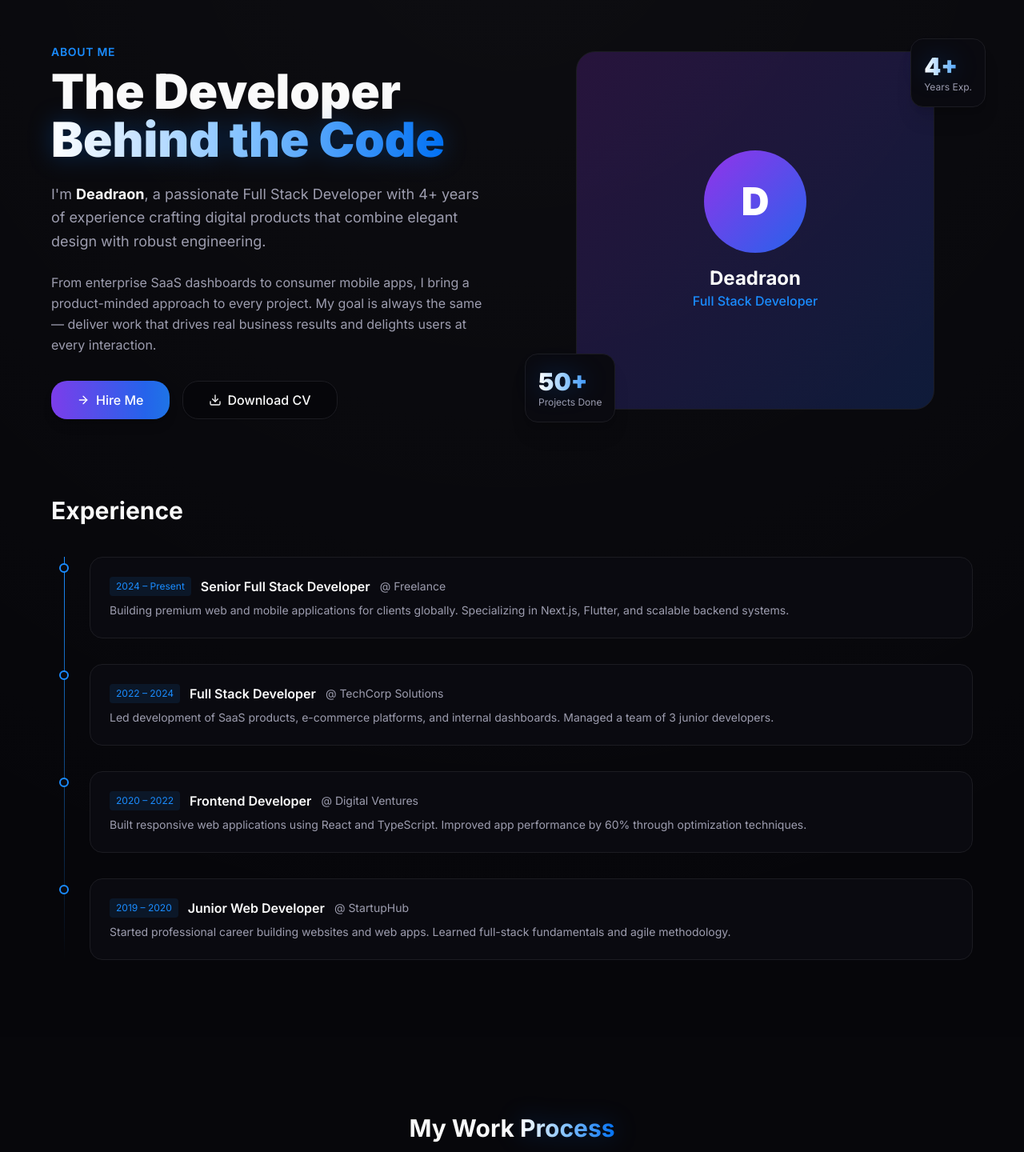
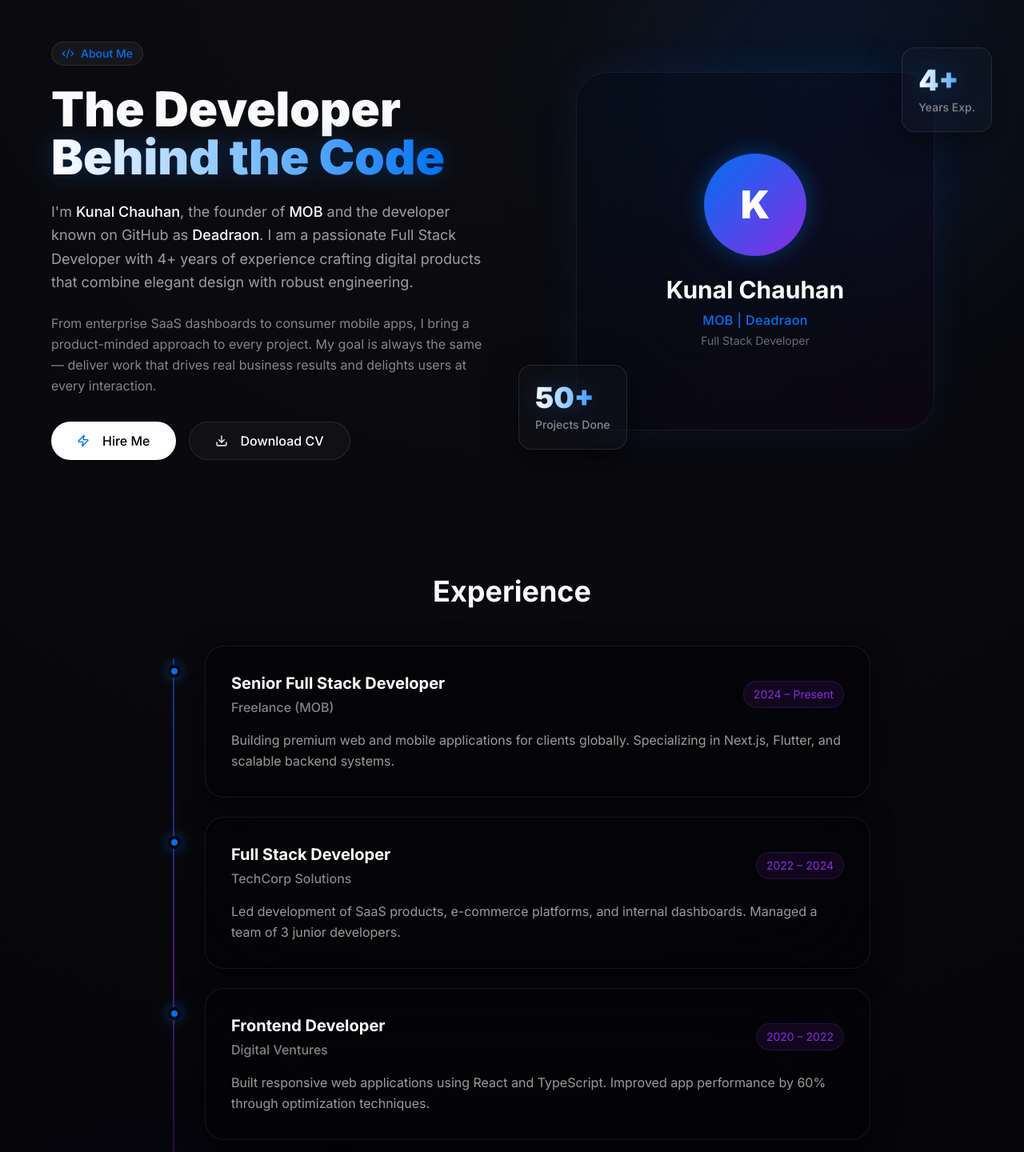
Before and after one commit to Deadraon/Deadraon.github.io, a Next.js app: page /about in a window 1280 px wide. Shown: the part 140-1580 px from the top of the page at 80% size. Built offline with nearby package versions, Linux system fonts and the light colour scheme; no server answers.

Commit message:
feat: update about section with personal info and apply SaaS AI theme

```diff
--- a/src/app/(public)/about/page.tsx
+++ b/src/app/(public)/about/page.tsx
@@ -1,12 +1,12 @@
 import { Metadata } from "next";
 import Link from "next/link";
 import { Button } from "@/components/ui/button";
-import { Download, ArrowRight, CheckCircle } from "lucide-react";
+import { Download, ArrowRight, Code2, Zap } from "lucide-react";
 
-export const metadata: Metadata = { title: "About — Deadraon" };
+export const metadata: Metadata = { title: "About — Kunal Chauhan | MOB" };
 
 const experience = [
-  { year: "2024 – Present", role: "Senior Full Stack Developer", company: "Freelance", desc: "Building premium web and mobile applications for clients globally. Specializing in Next.js, Flutter, and scalable backend systems." },
+  { year: "2024 – Present", role: "Senior Full Stack Developer", company: "Freelance (MOB)", desc: "Building premium web and mobile applications for clients globally. Specializing in Next.js, Flutter, and scalable backend systems." },
   { year: "2022 – 2024", role: "Full Stack Developer", company: "TechCorp Solutions", desc: "Led development of SaaS products, e-commerce platforms, and internal dashboards. Managed a team of 3 junior developers." },
   { year: "2020 – 2022", role: "Frontend Developer", company: "Digital Ventures", desc: "Built responsive web applications using React and TypeScript. Improved app performance by 60% through optimization techniques." },
   { year: "2019 – 2020", role: "Junior Web Developer", company: "StartupHub", desc: "Started professional career building websites and web apps. Learned full-stack fundamentals and agile methodology." },
@@ -23,72 +23,82 @@
 
 export default function AboutPage() {
   return (
-    <div className="pt-24">
+    <div className="pt-24 relative overflow-hidden">
+      {/* SaaS AI Background Glows */}
+      <div className="absolute top-0 right-0 w-[500px] h-[500px] bg-[#0070F3]/10 rounded-full blur-[100px] pointer-events-none" />
+      <div className="absolute bottom-1/4 left-0 w-[400px] h-[400px] bg-[#8A2BE2]/10 rounded-full blur-[100px] pointer-events-none" />
+
       {/* Hero */}
-      <section className="section-padding pb-0">
+      <section className="section-padding pb-0 relative z-10">
         <div className="max-w-7xl mx-auto grid lg:grid-cols-2 gap-16 items-center">
-          <div>
-            <span className="text-primary text-sm font-semibold uppercase tracking-wider">About Me</span>
-            <h1 className="text-5xl lg:text-6xl font-black mt-2 mb-6">
+          <div className="animate-fade-in-up">
+            <span className="inline-flex items-center gap-2 px-3 py-1 rounded-full border border-white/10 bg-white/5 text-[#0070F3] text-sm font-medium mb-6">
+              <Code2 className="w-4 h-4" /> About Me
+            </span>
+            <h1 className="text-5xl lg:text-6xl font-black mb-6">
               The Developer <br /><span className="gradient-text">Behind the Code</span>
             </h1>
-            <p className="text-muted-foreground text-lg leading-relaxed mb-6">
-              I&apos;m <strong className="text-foreground">Deadraon</strong>, a passionate Full Stack Developer with 4+ years of experience crafting digital products that combine elegant design with robust engineering.
+            <p className="text-white/60 text-lg leading-relaxed mb-6">
+              I&apos;m <strong className="text-white font-medium">Kunal Chauhan</strong>, the founder of <strong className="text-white font-medium">MOB</strong> and the developer known on GitHub as <strong className="text-white font-medium">Deadraon</strong>. I am a passionate Full Stack Developer with 4+ years of experience crafting digital products that combine elegant design with robust engineering.
             </p>
-            <p className="text-muted-foreground leading-relaxed mb-8">
+            <p className="text-white/50 leading-relaxed mb-8">
               From enterprise SaaS dashboards to consumer mobile apps, I bring a product-minded approach to every project. My goal is always the same — deliver work that drives real business results and delights users at every interaction.
             </p>
             <div className="flex gap-4">
-              <Button asChild variant="gradient" size="lg">
-                <Link href="/contact"><ArrowRight className="w-4 h-4" /> Hire Me</Link>
+              <Button asChild size="lg" className="rounded-full bg-white text-black hover:bg-white/90 font-medium">
+                <Link href="/contact"><Zap className="w-4 h-4 mr-2 text-[#0070F3]" /> Hire Me</Link>
               </Button>
-              <Button asChild variant="outline" size="lg">
-                <a href="/resume.pdf" download><Download className="w-4 h-4" /> Download CV</a>
+              <Button asChild variant="outline" size="lg" className="rounded-full border-white/10 bg-white/[0.03] text-white hover:bg-white/10">
+                <a href="/resume.pdf" download><Download className="w-4 h-4 mr-2" /> Download CV</a>
               </Button>
             </div>
           </div>
 
           {/* Photo placeholder with stats */}
-          <div className="relative">
-            <div className="relative w-full aspect-square max-w-md mx-auto rounded-3xl overflow-hidden bg-gradient-to-br from-purple-600/20 to-blue-600/20 border border-border">
+          <div className="relative animate-fade-in-up" style={{ animationDelay: "0.2s" }}>
+            <div className="relative w-full aspect-square max-w-md mx-auto glass-dark rounded-[2.5rem] p-1 shadow-[0_0_50px_rgba(0,112,243,0.1)]">
+              <div className="absolute inset-0 bg-gradient-to-br from-[#0070F3]/5 to-[#8A2BE2]/5 rounded-[2.5rem] pointer-events-none" />
               <div className="absolute inset-0 flex items-center justify-center">
-                <div className="text-center">
-                  <div className="w-32 h-32 rounded-full bg-gradient-to-br from-purple-600 to-blue-600 flex items-center justify-center text-white text-5xl font-black mx-auto mb-4">D</div>
-                  <p className="text-2xl font-bold">Deadraon</p>
-                  <p className="text-primary font-medium">Full Stack Developer</p>
+                <div className="text-center relative z-10">
+                  <div className="w-32 h-32 rounded-full bg-gradient-to-br from-[#0070F3] to-[#8A2BE2] flex items-center justify-center text-white text-5xl font-black mx-auto mb-6 shadow-[0_0_30px_rgba(0,112,243,0.4)]">K</div>
+                  <p className="text-3xl font-bold text-white mb-2">Kunal Chauhan</p>
+                  <p className="text-[#0070F3] font-medium tracking-wide mb-1">MOB | Deadraon</p>
+                  <p className="text-white/40 text-sm">Full Stack Developer</p>
                 </div>
               </div>
             </div>
             {/* Floating stat cards */}
-            <div className="absolute -bottom-4 -left-4 bg-card border border-border rounded-2xl p-4 shadow-xl">
-              <p className="text-3xl font-black gradient-text">50+</p>
-              <p className="text-xs text-muted-foreground">Projects Done</p>
+            <div className="absolute -bottom-6 -left-6 glass border-white/10 rounded-2xl p-5 shadow-[0_10px_40px_rgba(0,0,0,0.5)] animate-float">
+              <p className="text-4xl font-black gradient-text mb-1">50+</p>
+              <p className="text-sm text-white/50 font-medium">Projects Done</p>
             </div>
-            <div className="absolute -top-4 -right-4 bg-card border border-border rounded-2xl p-4 shadow-xl">
-              <p className="text-3xl font-black gradient-text">4+</p>
-              <p className="text-xs text-muted-foreground">Years Exp.</p>
+            <div className="absolute -top-6 -right-6 glass border-white/10 rounded-2xl p-5 shadow-[0_10px_40px_rgba(0,0,0,0.5)] animate-float" style={{ animationDelay: "1.5s" }}>
+              <p className="text-4xl font-black gradient-text mb-1">4+</p>
+              <p className="text-sm text-white/50 font-medium">Years Exp.</p>
             </div>
           </div>
         </div>
       </section>
 
       {/* Experience */}
-      <section className="section-padding">
-        <div className="max-w-7xl mx-auto">
-          <h2 className="text-3xl font-bold mb-10">Experience</h2>
+      <section className="section-padding relative z-10 mt-12">
+        <div className="max-w-4xl mx-auto">
+          <h2 className="text-4xl font-bold mb-12 text-center">Experience</h2>
           <div className="relative">
-            <div className="absolute left-4 top-0 bottom-0 w-px bg-gradient-to-b from-primary via-primary/50 to-transparent" />
-            <div className="space-y-8">
+            <div className="absolute left-6 top-4 bottom-4 w-[2px] bg-gradient-to-b from-[#0070F3] via-[#8A2BE2] to-transparent rounded-full opacity-50" />
+            <div className="space-y-6">
               {experience.map((exp, i) => (
-                <div key={i} className="relative pl-12">
-                  <div className="absolute left-2.5 top-2 w-3 h-3 rounded-full border-2 border-primary bg-card" />
-                  <div className="p-6 rounded-2xl border border-border bg-card hover:border-primary/30 transition-colors">
-                    <div className="flex flex-wrap items-center gap-3 mb-2">
-                      <span className="text-xs font-mono text-primary bg-primary/10 px-2 py-1 rounded">{exp.year}</span>
-                      <h3 className="font-semibold">{exp.role}</h3>
-                      <span className="text-muted-foreground text-sm">@ {exp.company}</span>
+                <div key={i} className="relative pl-16 animate-fade-in-up" style={{ animationDelay: `${i * 0.1}s` }}>
+                  <div className="absolute left-[1.1rem] top-6 w-4 h-4 rounded-full border-4 border-[#030308] bg-[#0070F3] shadow-[0_0_15px_rgba(0,112,243,0.6)]" />
+                  <div className="p-8 rounded-3xl glass-dark hover:border-white/20 transition-colors group">
+                    <div className="flex flex-col sm:flex-row sm:items-center justify-between gap-4 mb-4">
+                      <div>
+                        <h3 className="font-bold text-xl text-white mb-1 group-hover:text-[#0070F3] transition-colors">{exp.role}</h3>
+                        <span className="text-white/50 font-medium">{exp.company}</span>
+                      </div>
+                      <span className="text-sm font-mono text-[#8A2BE2] bg-[#8A2BE2]/10 px-3 py-1.5 rounded-full whitespace-nowrap self-start sm:self-auto border border-[#8A2BE2]/20">{exp.year}</span>
                     </div>
-                    <p className="text-sm text-muted-foreground">{exp.desc}</p>
+                    <p className="text-white/60 leading-relaxed">{exp.desc}</p>
                   </div>
                 </div>
               ))}
@@ -98,18 +108,18 @@
       </section>
 
       {/* Work Process */}
-      <section className="section-padding bg-card/30">
+      <section className="section-padding relative z-10">
         <div className="max-w-7xl mx-auto">
-          <div className="text-center mb-12">
-            <h2 className="text-3xl font-bold mb-2">My Work <span className="gradient-text">Process</span></h2>
-            <p className="text-muted-foreground">How I turn your ideas into polished digital products.</p>
+          <div className="text-center mb-16 animate-fade-in-up">
+            <h2 className="text-4xl font-bold mb-4">My Work <span className="gradient-text">Process</span></h2>
+            <p className="text-white/50 text-lg">How I turn your ideas into polished digital products.</p>
           </div>
-          <div className="grid grid-cols-1 sm:grid-cols-2 lg:grid-cols-3 gap-6">
-            {workProcess.map((step) => (
-              <div key={step.step} className="p-6 rounded-2xl border border-border bg-card hover:border-primary/30 transition-all card-hover group">
-                <span className="text-5xl font-black gradient-text opacity-30 group-hover:opacity-50 transition-opacity">{step.step}</span>
-                <h3 className="font-semibold text-lg mt-2 mb-2">{step.title}</h3>
-                <p className="text-sm text-muted-foreground">{step.desc}</p>
+          <div className="grid grid-cols-1 md:grid-cols-2 lg:grid-cols-3 gap-6">
+            {workProcess.map((step, i) => (
+              <div key={step.step} className="p-8 rounded-3xl glass-dark card-hover group animate-fade-in-up" style={{ animationDelay: `${i * 0.1}s` }}>
+                <span className="text-6xl font-black text-white/5 group-hover:text-[#0070F3]/20 transition-colors block mb-4">{step.step}</span>
+                <h3 className="font-bold text-xl text-white mb-3 group-hover:text-[#0070F3] transition-colors">{step.title}</h3>
+                <p className="text-white/50 leading-relaxed">{step.desc}</p>
               </div>
             ))}
           </div>
```
